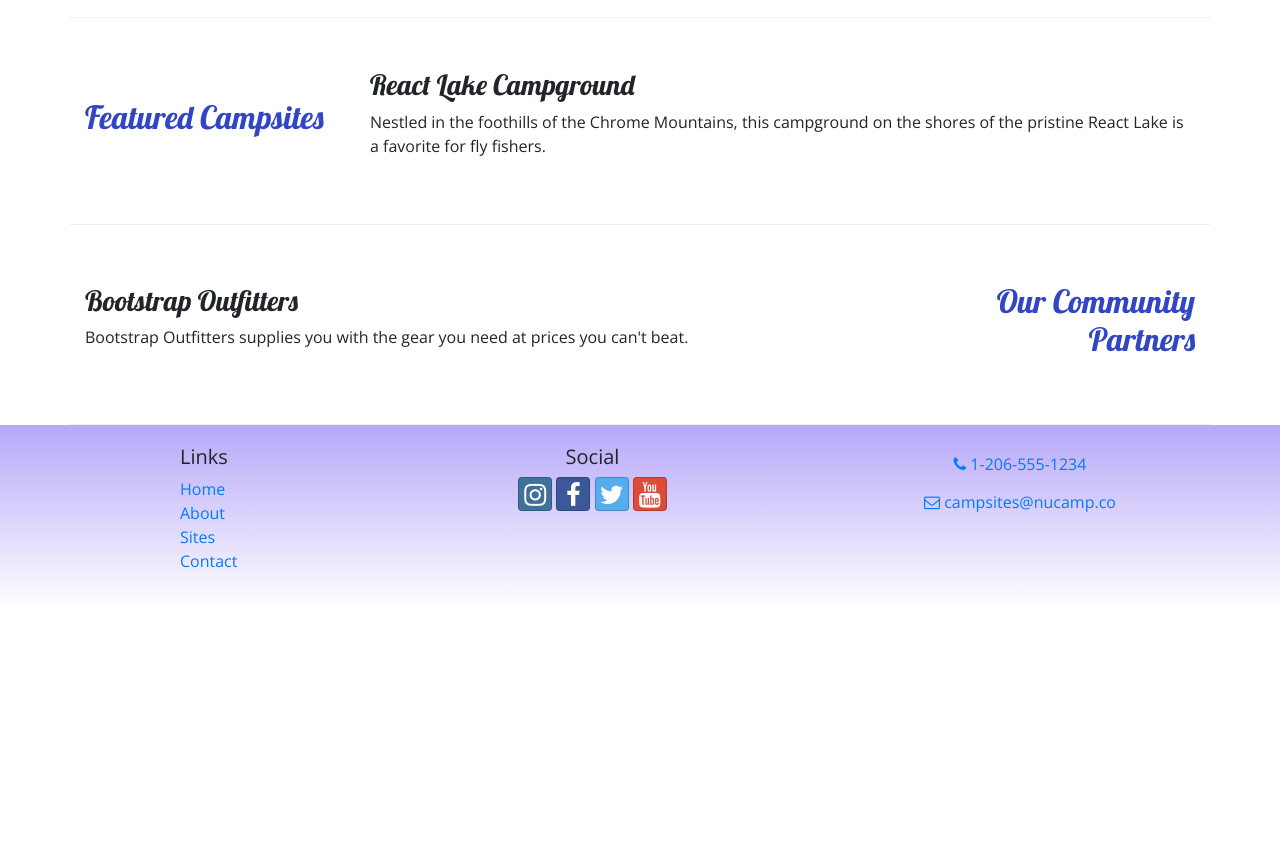
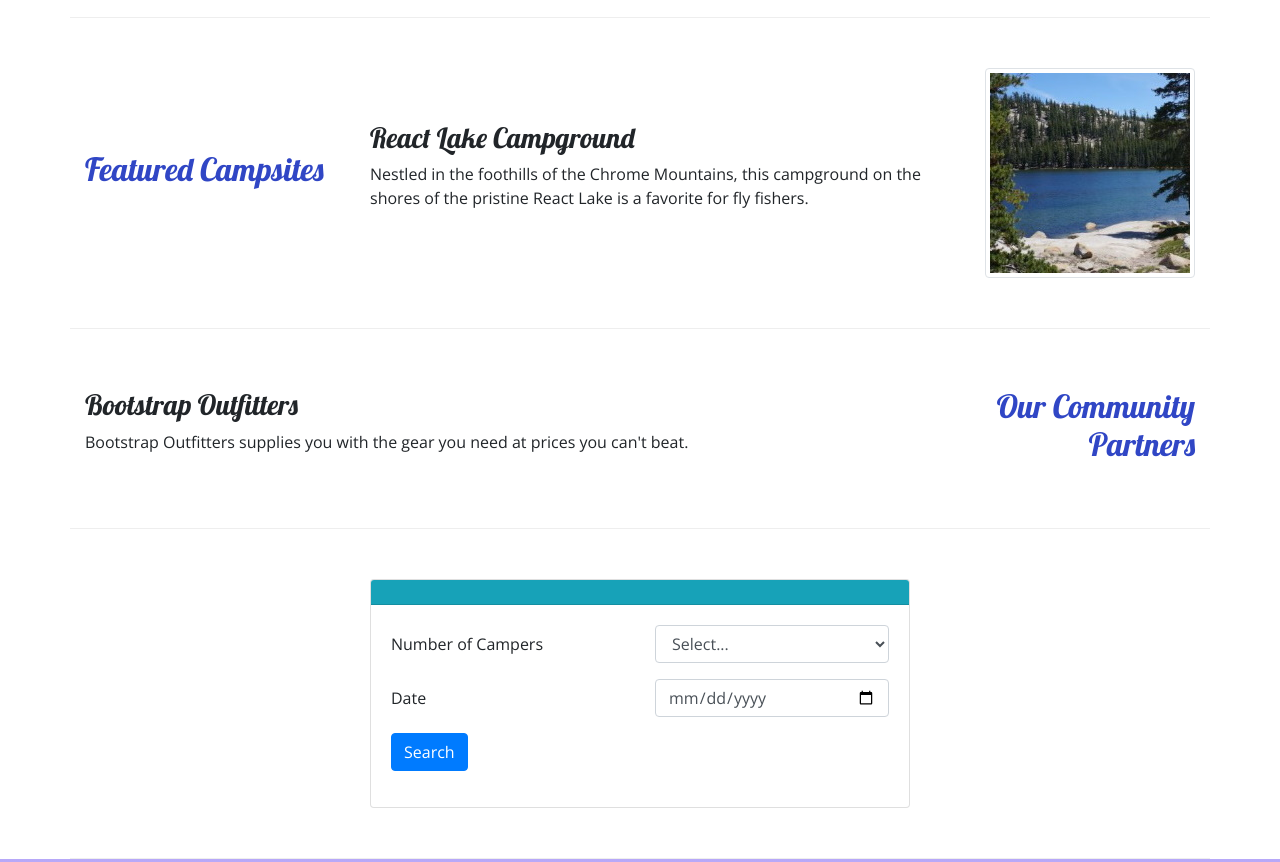
Before and after one commit to daveyloder/NucampSite, a website: page index.html in a window 1280 px wide. Shown: the part 400-1262 px from the top of the page. Before the commit the page ends 1009 px from the top, so only its background shows below. Drawn offline with nearby package versions, Linux system fonts and the light colour scheme.

Commit message:
Week 2 Assignment

```diff
--- a/index.html
+++ b/index.html
@@ -25,6 +25,9 @@
                 <div class="col">
                     <h1>NuCamp</h1>
                     <h2>a better way to camp</h2>
+                </div>
+                <div class="col-md-4 col-xl-2 mt-4">
+                    <a class="btn btn-info btn-lg" href="#reserveForm">Reserve Campsites</a>
                 </div>
             </div>
         </div>
@@ -62,9 +65,14 @@
                 <h2>Featured Campsites</h2>
             </div>
             <div class="col">
-                <h3>React Lake Campground</h3>
-        		<p class="d-none d-sm-block">Nestled in the foothills of the Chrome Mountains, this campground on the shores of the pristine React Lake is a favorite for fly fishers.</p>
-   			</div>
+                <div class="media">
+                    <div class="media-body align-self-center">
+                        <h3>React Lake Campground</h3>
+                        <p class="d-none d-sm-block">Nestled in the foothills of the Chrome Mountains, this campground on the shores of the pristine React Lake is a favorite for fly fishers.</p>
+                    </div>
+                    <img class="d-flex ml-3 img-thumbnail" src="img/react-lake-thumb.jpg" alt="React Lake"/>
+                </div>
+            </div>
         </div>
 
         <div class="row row-content align-items-center">
@@ -74,6 +82,44 @@
             <div class="col">
                 <h3>Bootstrap Outfitters</h3>
         		<p class="d-none d-sm-block">Bootstrap Outfitters supplies you with the gear you need at prices you can't beat.</p>
+            </div>
+        </div>
+        <div class="row row-content align-items-center">
+            <div class="col-sm-6 mx-auto">
+                <div class="card">
+                    <h3 class="card-header bg-info text-white"></h3>
+                    <div class="card-body">
+                        <form action="" id="reserveForm">
+                            <div class="row form-group">
+                                    <label class="col-sm-6 col-form-label" for="numCampers">Number of Campers</label>
+                                    <div class="col">
+                                    <select class="form-control" name="numCampers" id="numCampers">
+                                        <option selected>Select...</option>
+                                        <option value="1">1</option>
+                                        <option value="2">2</option>
+                                        <option value="3">3</option>
+                                        <option value="4">4</option>
+                                        <option value="5">5</option>
+                                        <option value="6">6</option>
+                                    </select>
+                                    </div>
+                            </div>
+                            <div class="row form-group">
+                                <label class="col-sm-6 col-form-label" for="date">
+                                    Date
+                                </label>
+                                <div class="col">
+                                    <input name="date" type="date" class="form-control"  id="date">
+                                </div>
+                            </div>
+                            <div class="row form-group">
+                                <div class="col">
+                                    <button type="submit" class="btn btn-primary text-white">Search</button>
+                                </div>
+                            </div>
+                        </form>
+                    </div>
+                </div>
             </div>
         </div>
     </div>
```
Also changed, not shown: img/bootstrap-thumb.png (added), img/breadcrumb-trail-thumb.jpg (added), img/breadcrumb-trail.jpg (added), img/chrome-river-thumb.jpg (added), img/chrome-river.jpg (added), img/logo.png (added), img/react-lake-thumb.jpg (added), img/react-lake.jpg (added), 1 other file.
